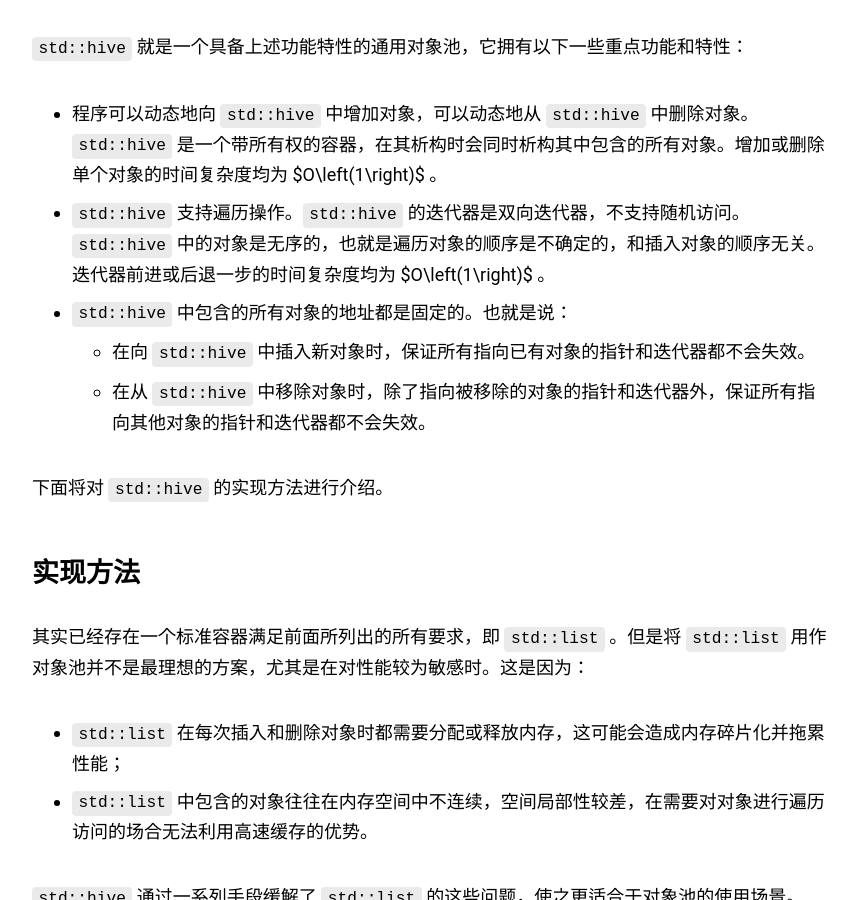
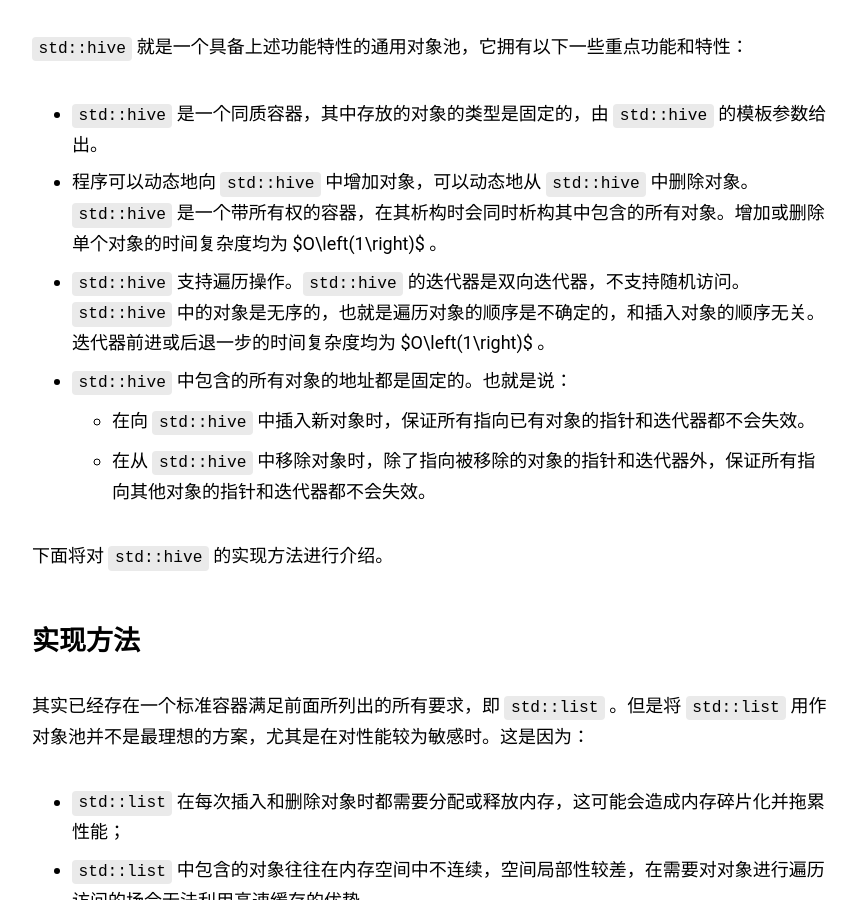
Before and after one commit to Lancern/site, an Astro site: page /posts/2024/12/std-hive in a window 1280 px wide. Shown: the part 1124-2024 px from the top of the page, without its empty margins (208-1065 px from the left). Built offline with nearby package versions, Linux system fonts and the light colour scheme; Astro itself is replaced by a stand-in of ours.

Commit message:
fix: update post std-hive

```diff
--- a/src/pages/posts/2024/12/std-hive.mdx
+++ b/src/pages/posts/2024/12/std-hive.mdx
@@ -25,6 +25,7 @@ import Image from "@components/posts/Image.astro";
 
 `std::hive` 就是一个具备上述功能特性的通用对象池，它拥有以下一些重点功能和特性：
 
+- `std::hive` 是一个同质容器，其中存放的对象的类型是固定的，由 `std::hive` 的模板参数给出。
 - 程序可以动态地向 `std::hive` 中增加对象，可以动态地从 `std::hive` 中删除对象。`std::hive` 是一个带所有权的容器，在其析构时会同时析构其中包含的所有对象。增加或删除单个对象的时间复杂度均为 $O\left(1\right)$ 。
 - `std::hive` 支持遍历操作。`std::hive` 的迭代器是双向迭代器，不支持随机访问。`std::hive` 中的对象是无序的，也就是遍历对象的顺序是不确定的，和插入对象的顺序无关。迭代器前进或后退一步的时间复杂度均为 $O\left(1\right)$ 。
 - `std::hive` 中包含的所有对象的地址都是固定的。也就是说：
```
